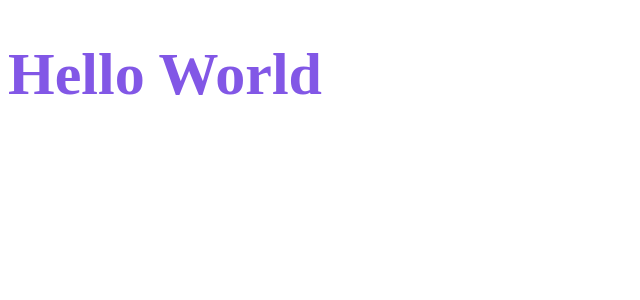
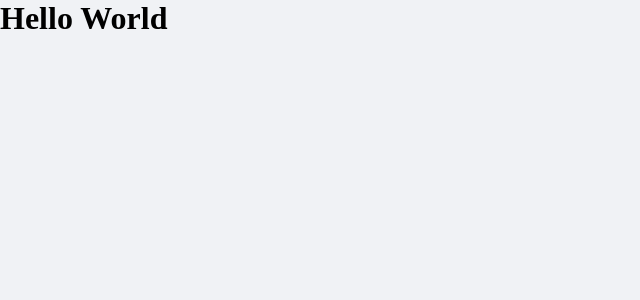
Before and after one commit to ArmandoMarioto/Chapter2-ReactJs, a React (Create React App) app in the folder dtmoney/: page / in a window 1280 px wide. Shown: the top 300 px of the page, without its empty margins (0-640 px from the left). Built offline with nearby package versions, Linux system fonts and the light colour scheme.

Commit message:
Criando estilos globais

```diff
--- a/dtmoney/public/index.html
+++ b/dtmoney/public/index.html
@@ -4,6 +4,7 @@
     <meta charset="utf-8" />
     <meta name="viewport" content="width=device-width, initial-scale=1" />
 
+    <link rel="shortcut icon" href="favicon.png" type="image/png">
     <title>DtMoney</title>
   </head>
   <body>
--- a/dtmoney/src/App.tsx
+++ b/dtmoney/src/App.tsx
@@ -1,14 +1,13 @@
-import styled from "styled-components";
 
-const TitleComponent = styled.h1`
-  font-size: 60px;
-  color: #8257e6
-`;
+import { GlobalStyle } from "./styles/global";
+
+
 
 export function App() {
   return (
     <div className="App">
-      <TitleComponent>Hello World</TitleComponent>
+      <h1>Hello World</h1>
+      <GlobalStyle />
     </div>
   );
 }
--- /dev/null
+++ b/dtmoney/src/styles/global.ts
@@ -0,0 +1,45 @@
+import { createGlobalStyle } from 'styled-components';
+
+
+export const GlobalStyle = createGlobalStyle`
+:root {
+    --background: #f0f2f5;
+    --red: #e52e4d;
+    --blue: #5429cc;
+
+    --blue-light: ##6933ff;
+
+    --text-title: #363f5f;
+    --text-body: #969cb3;
+
+    --shape: #FFFFFF;
+}
+
+    * {
+        margin: 0;
+        padding: 0;
+        box-sizing: border-box;
+    }
+
+    html {
+        @media (max-width:1080px) {
+            font-size: 93.75%;
+        }
+        @media (max-width:720px) {
+            font-size: 87.5%;
+        }
+    }
+    body {
+        background: var(--background);
+        -webkit-font-smoothing: antialiased;
+    }
+
+    button {
+        cursor: pointer;
+    }
+
+    [disabled] {
+        opacity:0.6;
+        cursor: not-allowed;
+    }
+`
```
